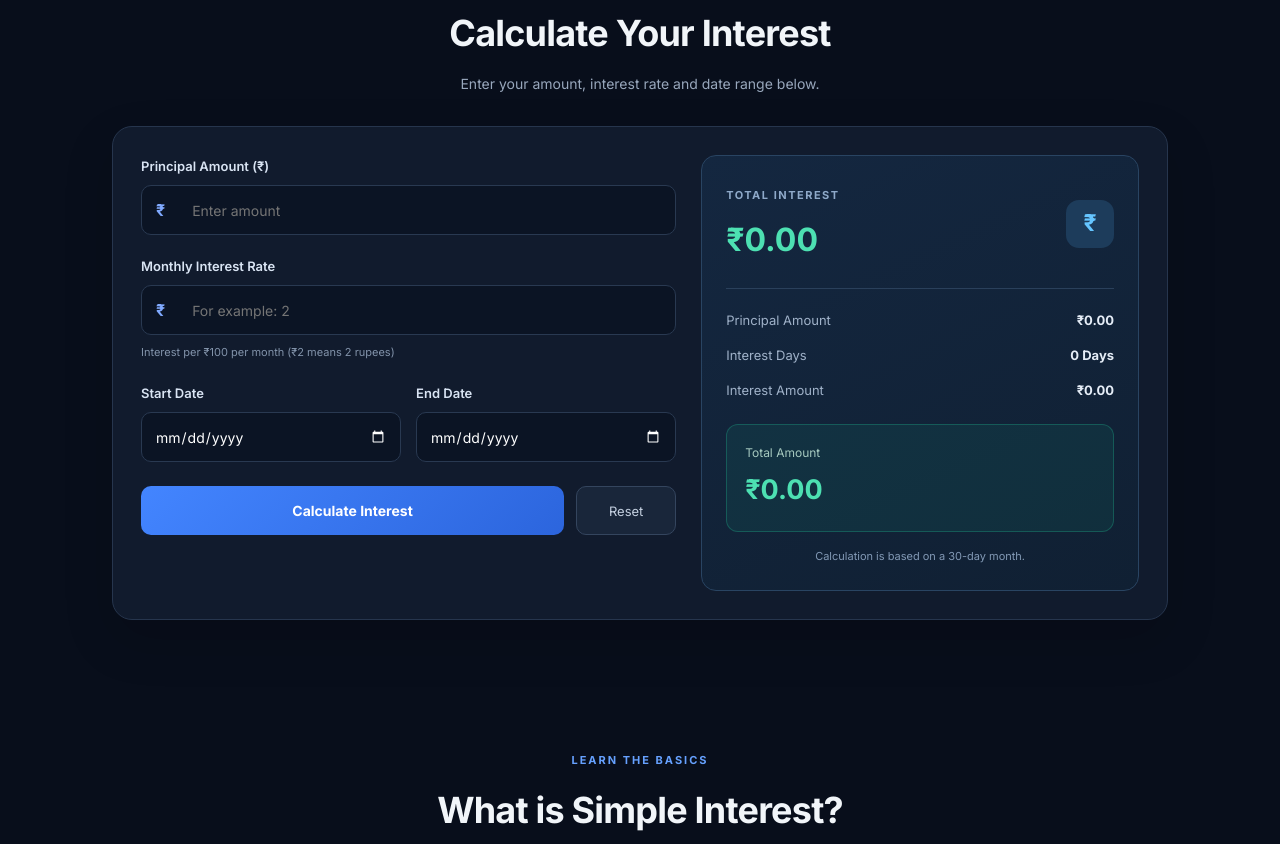
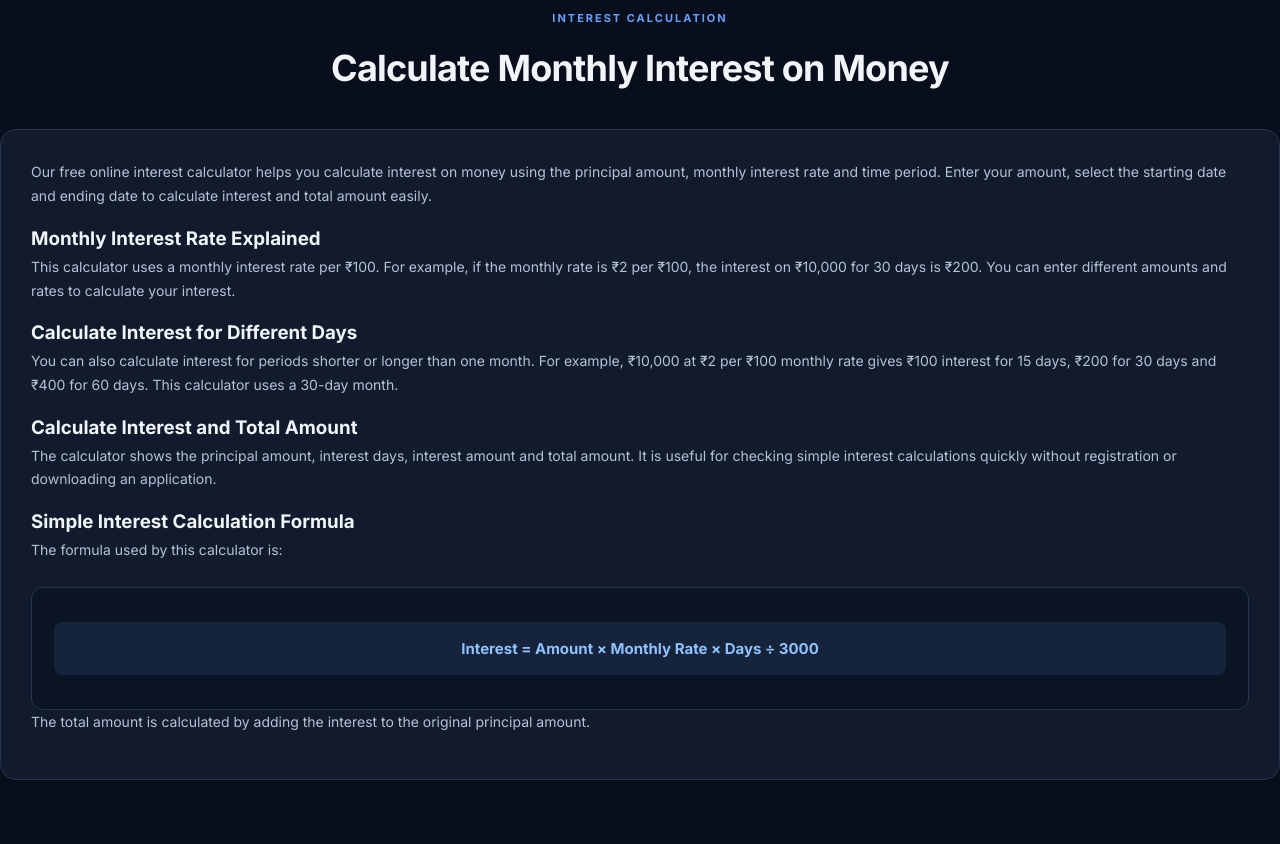
Before and after one commit to ManishKumar18k/Interest-Calculator, a plain HTML site: page index.html in a window 1280 px wide. Shown: the part 792-1636 px from the top of the page. Drawn offline with Linux system fonts and the light colour scheme.

Commit message:
Update index.html

```diff
--- a/index.html
+++ b/index.html
@@ -100,6 +100,64 @@
         </div>
 
     </section>
+
+<!-- SEO CONTENT SECTION -->
+<section class="content-section">
+    <div class="section-heading">
+        <span class="section-label">INTEREST CALCULATION</span>
+        <h2>Calculate Monthly Interest on Money</h2>
+    </div>
+
+    <div class="content-card">
+        <p>
+            Our free online interest calculator helps you calculate interest
+            on money using the principal amount, monthly interest rate and
+            time period. Enter your amount, select the starting date and
+            ending date to calculate interest and total amount easily.
+        </p>
+
+        <h3>Monthly Interest Rate Explained</h3>
+        <p>
+            This calculator uses a monthly interest rate per ₹100.
+            For example, if the monthly rate is ₹2 per ₹100, the interest
+            on ₹10,000 for 30 days is ₹200. You can enter different amounts
+            and rates to calculate your interest.
+        </p>
+
+        <h3>Calculate Interest for Different Days</h3>
+        <p>
+            You can also calculate interest for periods shorter or longer
+            than one month. For example, ₹10,000 at ₹2 per ₹100 monthly
+            rate gives ₹100 interest for 15 days, ₹200 for 30 days and
+            ₹400 for 60 days. This calculator uses a 30-day month.
+        </p>
+
+        <h3>Calculate Interest and Total Amount</h3>
+        <p>
+            The calculator shows the principal amount, interest days,
+            interest amount and total amount. It is useful for checking
+            simple interest calculations quickly without registration
+            or downloading an application.
+        </p>
+
+        <h3>Simple Interest Calculation Formula</h3>
+        <p>
+            The formula used by this calculator is:
+        </p>
+
+        <div class="formula-box">
+            <div class="formula">
+                Interest = Amount × Monthly Rate × Days ÷ 3000
+            </div>
+        </div>
+
+        <p>
+            The total amount is calculated by adding the interest
+            to the original principal amount.
+        </p>
+    </div>
+</section>
+<!-- END SEO CONTENT SECTION -->
 
 
     <!-- CALCULATOR -->
```
